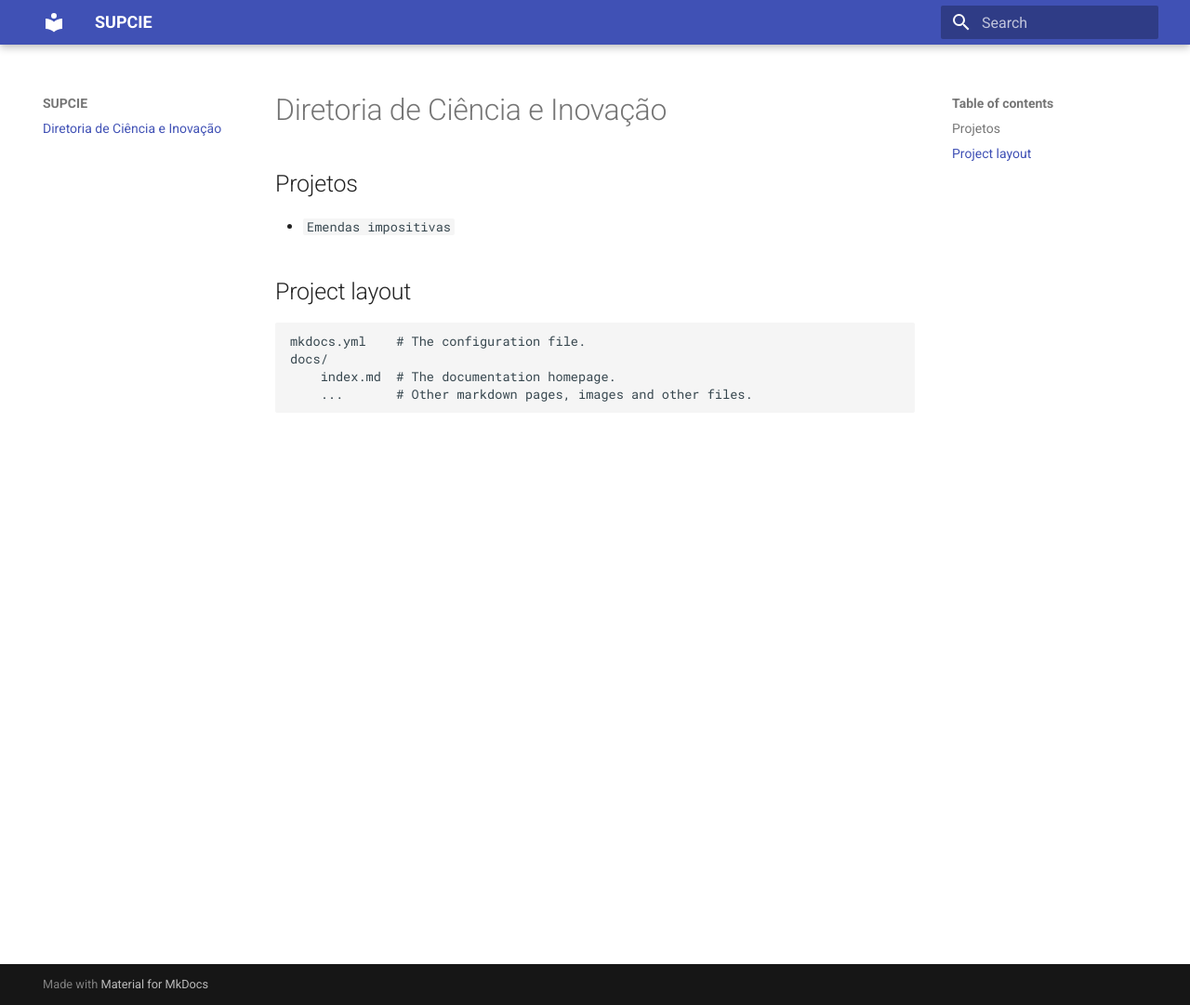
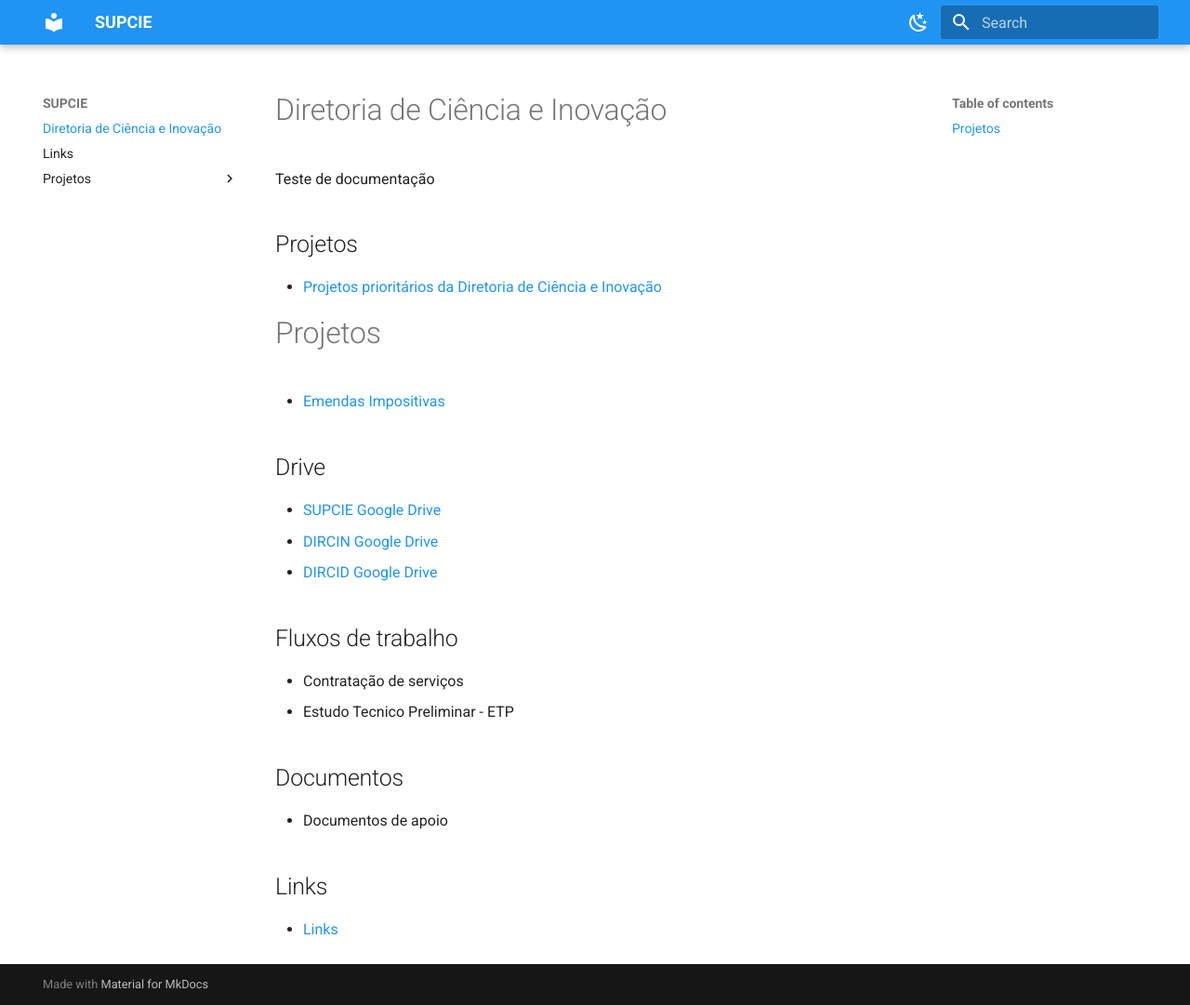
Before and after one commit to hersonpc/supcie-docs, an MkDocs documentation site: the page built from docs/index.md, in a window 1280 px wide and 1081 px high. Shown: the whole window at 93% size. Built offline with MkDocs 1.6.1 and Material for MkDocs 9.7.7, drawn with Linux system fonts in a browser that asks for light colours.

```diff
--- a/docs/index.md
+++ b/docs/index.md
@@ -1,12 +1,30 @@
 # Diretoria de Ciência e Inovação
+
+Teste de documentação
 
 ## Projetos
 
-* `Emendas impositivas`
+* [Projetos prioritários da Diretoria de Ciência e Inovação](https://docs.google.com/spreadsheets/d/1y7ZbGpRqC2dUMCzuE4HLHDAxrJFDSSFb5Z41NRRlJAg/edit#gid=1933083454)
 
-## Project layout
+# Projetos
 
-    mkdocs.yml    # The configuration file.
-    docs/
-        index.md  # The documentation homepage.
-        ...       # Other markdown pages, images and other files.
+* [Emendas Impositivas](projetos/emendas_impositivas.md)
+
+## Drive
+
+* [SUPCIE Google Drive](https://drive.google.com/drive/u/0/folders/1KOaDxXq7e4UBb-9N-QroTSx5yY_iYdM0)
+* [DIRCIN Google Drive](https://drive.google.com/drive/folders/1y7ZbGpRqC2dUMCzuE4HLHDAxrJFDSSFb5Z41NRRlJAg)
+* [DIRCID Google Drive](https://drive.google.com/drive/u/0/folders/1z4vryatT7I8SjOARQFG-cKT-pHRZAy58)
+
+## Fluxos de trabalho
+
+* Contratação de serviços
+* Estudo Tecnico Preliminar - ETP
+
+## Documentos
+
+* Documentos de apoio
+
+## Links
+
+* [Links](links.md)
--- a/mkdocs.yml
+++ b/mkdocs.yml
@@ -1,3 +1,21 @@
 site_name: SUPCIE
 theme:
-    name: material
+  name: material
+
+  palette:
+
+  # Palette toggle for light mode
+  - media: "(prefers-color-scheme: light)"
+    scheme: default
+    primary: blue
+    toggle:
+      icon: material/weather-night
+      name: Modo noturno
+
+  # Palette toggle for dark mode
+  - media: "(prefers-color-scheme: dark)"
+    scheme: slate
+    primary: light blue
+    toggle:
+      icon: material/weather-sunny
+      name: Modo diurno
```
Also changed, not shown: README.md (+0 -11 lines), docs/links.md (added, +7 -0 lines), docs/projetos/emendas_impositivas.md (added, +13 -0 lines).
